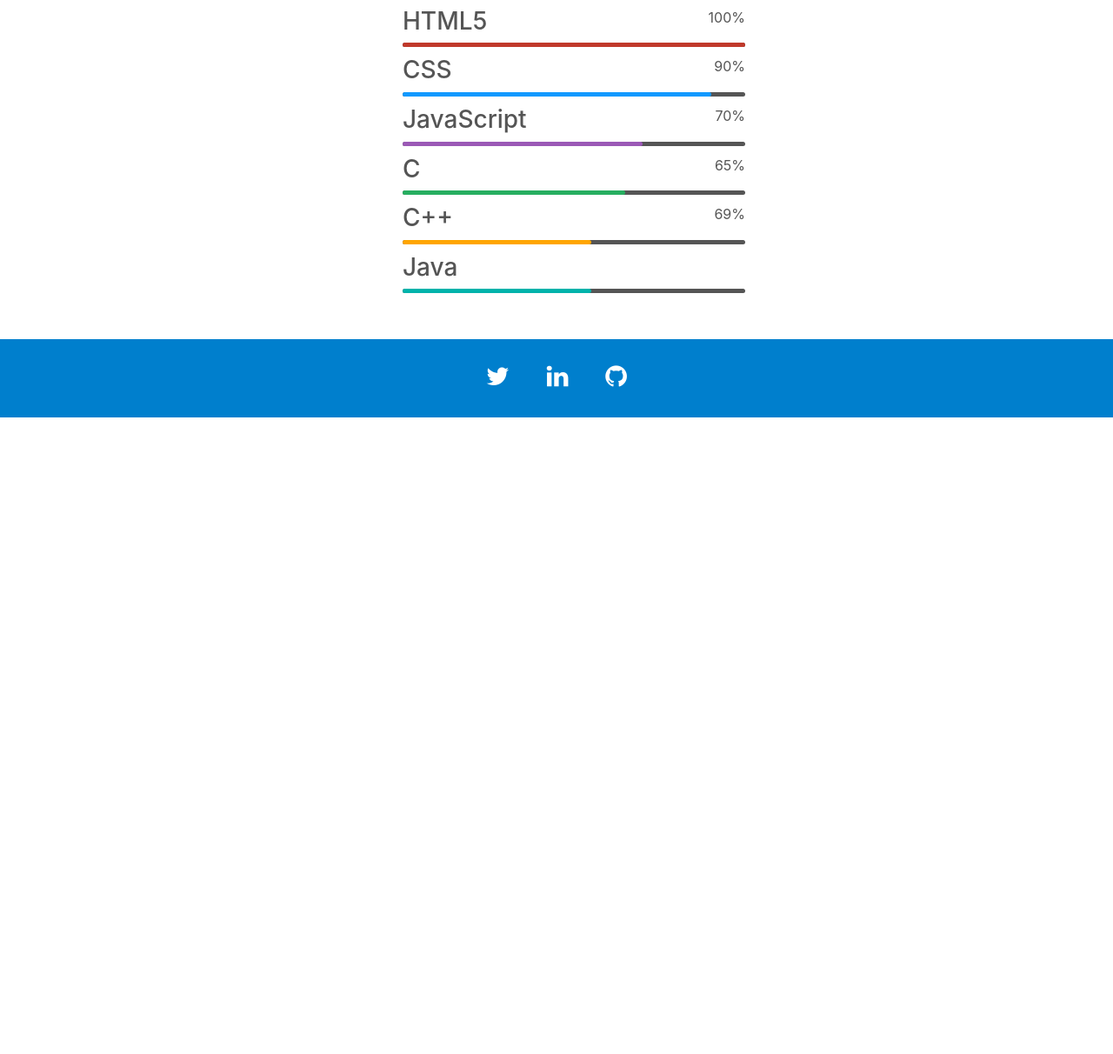
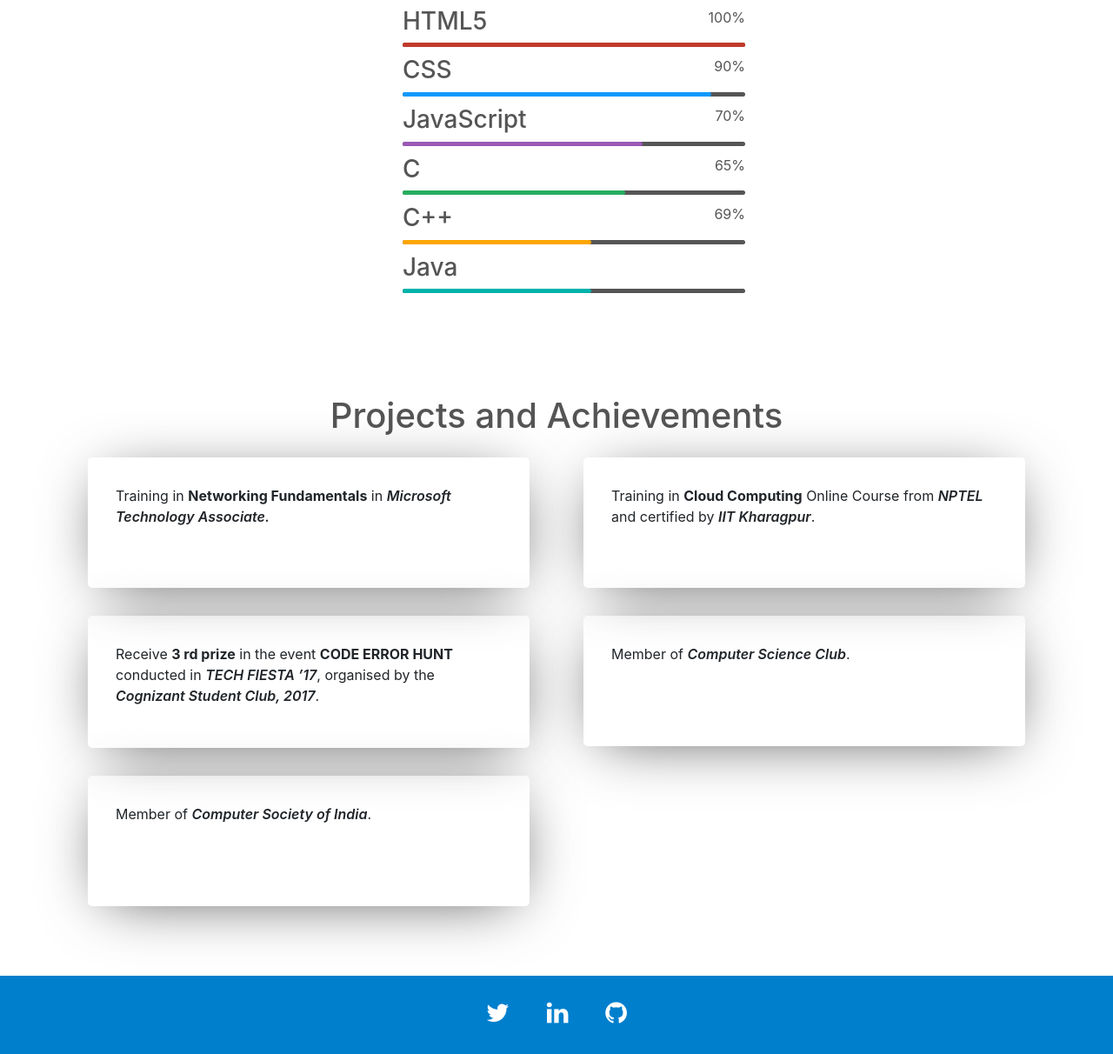
Before and after one commit to Bhaskara-patnaik/Bhaskara-patnaik.github.io, a plain HTML site: page index.html in a window 1280 px wide. Shown: the part 1690-2902 px from the top of the page at 87% size. Before the commit the page ends 2170 px from the top, so only its background shows below. Drawn offline with nearby package versions, Linux system fonts and the light colour scheme; files whose address does not match are found by name.

Commit message:
added projects

```diff
--- a/assets/css/style.css
+++ b/assets/css/style.css
@@ -637,3 +637,42 @@ html{
     width: 65%;
   }
 }
+
+
+
+
+
+/* projects */
+.projects{
+  /* margin-top: 2em;
+  margin-bottom: 3em; */
+  padding: 4em 0;
+}
+.projects row{
+  margin-top: 4em;
+}
+.projects h1{
+  color: #555;
+  text-align: center;
+}
+.main_text{
+  font-weight: bold;
+}
+.sub_text{
+  font-weight: 600;
+  font-style: italic;
+}
+.projects_box{
+  margin: 1em;
+  border-radius: 5px;
+  padding: 2em;
+  min-height: 150px;
+  -webkit-box-shadow: 1px 9px 70px -20px rgba(0,0,0,0.75);
+  -moz-box-shadow: 1px 9px 70px -20px rgba(0,0,0,0.75);
+  box-shadow: 1px 9px 70px -20px rgba(0,0,0,0.75);
+}
+.projects_box:hover{
+  background: #1199ff;
+  color: #fff;
+  cursor: pointer;
+}
--- a/index.html
+++ b/index.html
@@ -246,6 +246,42 @@ Author : Baggam Bhaskara Sai Kumar Patnaik
       <!-- skill section end -->
 
 
+      <!-- projects section start -->
+      <div class="projects">
+        <h1>Projects and Achievements</h1>
+        <div class="row">
+          <div class="col-md-6">
+            <div class="projects_box">
+              <p>Training in <span class="main_text">Networking Fundamentals</span> in <span class="sub_text">Microsoft Technology Associate.</span></p>
+            </div>
+          </div>
+          <div class="col-md-6">
+            <div class="projects_box">
+              <p>Training in <span class="main_text">Cloud Computing</span> Online Course from <span class="sub_text">NPTEL</span> and certified by <span class="sub_text">IIT Kharagpur</span>.</p>
+            </div>
+          </div>
+          <div class="col-md-6">
+            <div class="projects_box">
+              <p>
+                Receive <span class="main_text">3 rd prize</span> in the event <span class="main_text">CODE ERROR HUNT</span>
+                conducted in <span class="sub_text">TECH FIESTA ’17</span>, organised by the
+                <span class="sub_text">Cognizant Student Club, 2017</span>.
+              </p>
+            </div>
+          </div>
+          <div class="col-md-6">
+            <div class="projects_box">
+              <p>Member of <span class="sub_text">Computer Science Club</span>.</p>
+            </div>
+          </div>
+          <div class="col-md-6">
+            <div class="projects_box">
+              <p>Member of <span class="sub_text">Computer Society of India</span>.</p>
+            </div>
+          </div>
+        </div>
+      </div>
+      <!-- projects section ends -->
 
 
 
```
